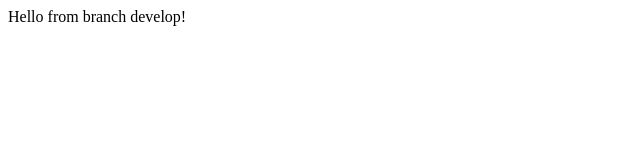
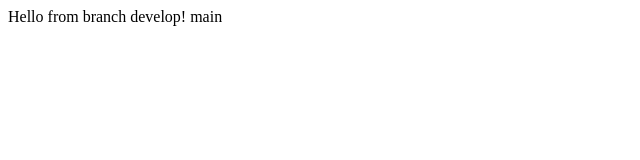
Before and after one commit to Andrewmarkov/git11, a plain HTML site: page index.html in a window 1280 px wide. Shown: the full height of the page, 0-640 px from the left. Drawn offline with Linux system fonts and the light colour scheme.

Commit message:
conflict test2

```diff
--- a/index.html
+++ b/index.html
@@ -7,7 +7,7 @@
     <title>Document</title>
 </head>
 <body>
-Hello from branch develop!
+Hello from branch develop! main
     <b></b>
 </body>
 </html>
```
